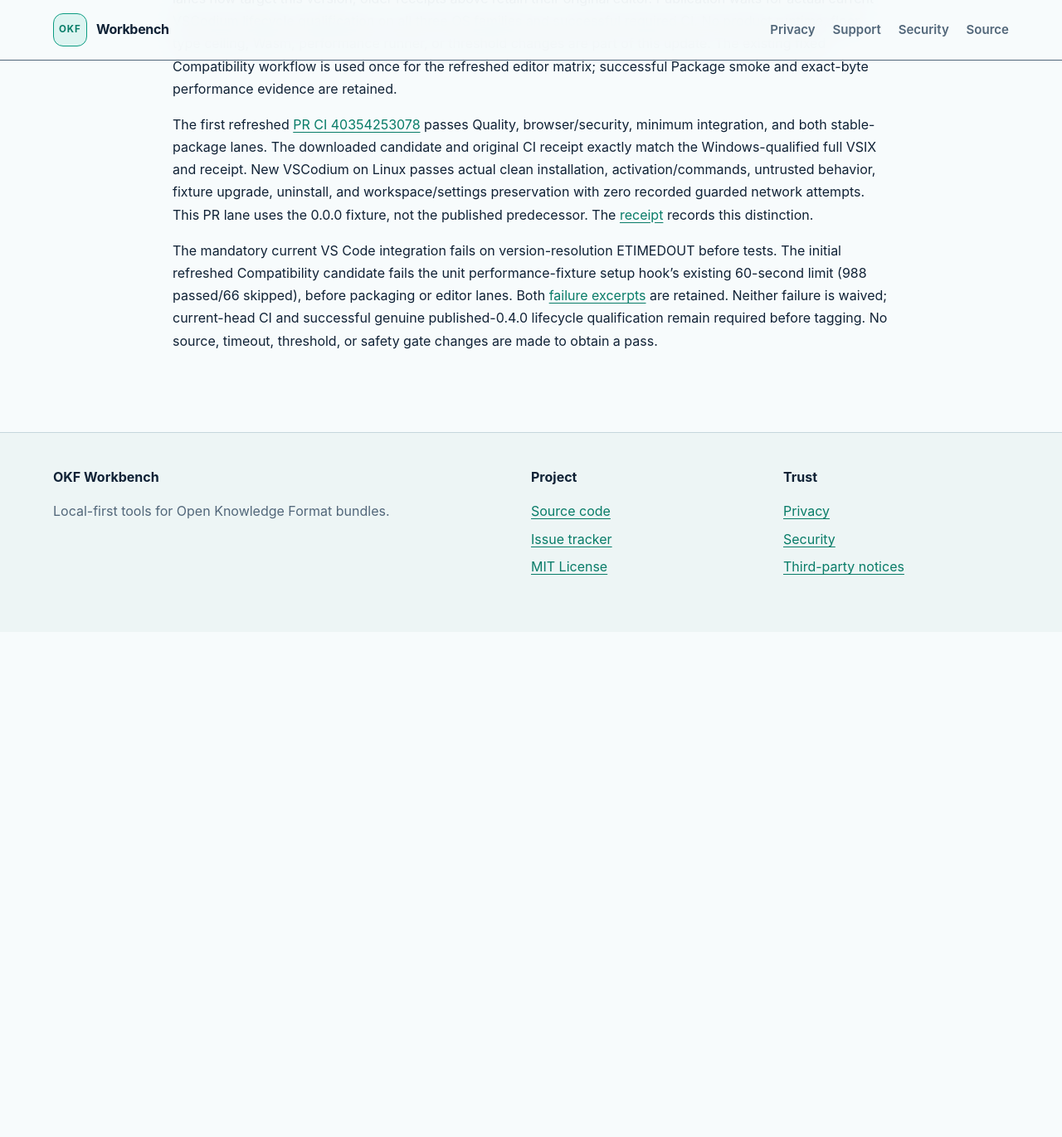
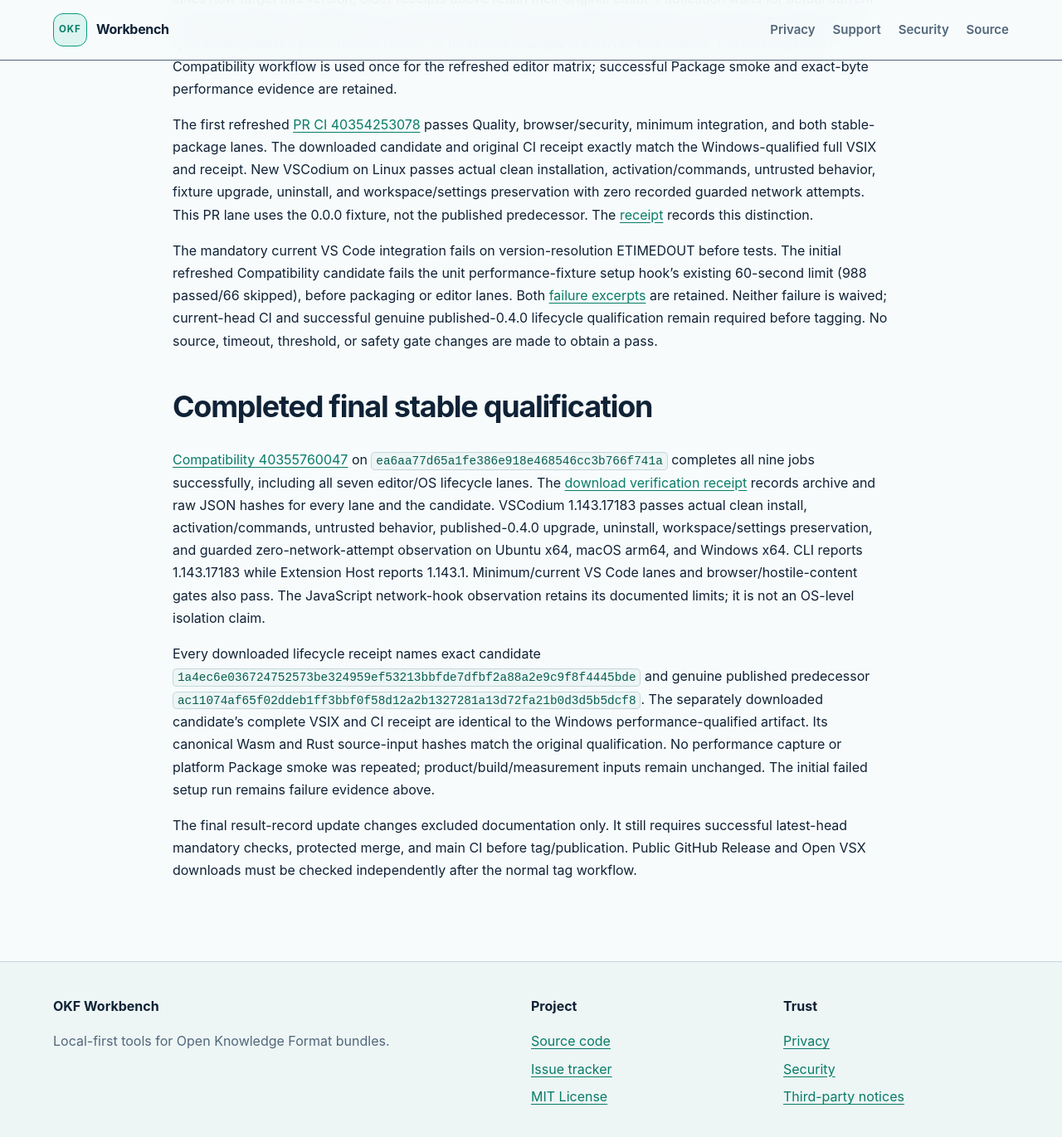
Before and after one commit to koizumikento/okf-workbench, a Jekyll site: the page built from docs/releases/0.4.1.md, in a window 1280 px wide and 1400 px high, scrolled down 5081 px. Shown: the top 1371 px of the window at 83% size. Built offline with Jekyll 4.4.1, drawn with Linux system fonts in a browser that asks for light colours; our own code applies the rules of GitHub Pages for plain Markdown files; before the commit the page ends 5843 px from its top, so only the background shows below that; some of the changed text lies outside the part shown.

Commit message:
docs: retain passing final stable cross-platform qualification

```diff
--- a/docs/releases/0.4.1.md
+++ b/docs/releases/0.4.1.md
@@ -6,7 +6,7 @@
 - Release route: the existing tag-only workflow from [ADR 0006](../decisions/0006-publish-open-vsx-from-version-tags.md).
 - API floor: VS Code `^1.123.0`; compile-time VS Code types `1.120.0`; Node tooling `24.18.0`.
 - Final editor qualification target: VS Code `1.143.1` and VSCodium `1.143.17183`
-  (Extension Host API `1.143.1`); new VSCodium lifecycle results pending.
+  (Extension Host API `1.143.1`); all seven final editor/OS lanes passed.
 
 The maintenance changes update development tooling and its security overrides. The
 production dependency set and local-only extension boundary are preserved. See the
@@ -223,3 +223,33 @@ before packaging or editor lanes. Both [failure excerpts](evidence/0.4.1-current
 are retained. Neither failure is waived; current-head CI and successful genuine
 published-0.4.0 lifecycle qualification remain required before tagging. No source,
 timeout, threshold, or safety gate changes are made to obtain a pass.
+
+## Completed final stable qualification
+
+[Compatibility 40355760047](https://github.com/koizumikento/okf-workbench/actions/runs/40355760047)
+on `ea6aa77d65a1fe386e918e468546cc3b766f741a` completes all nine jobs
+successfully, including all seven editor/OS lifecycle lanes. The
+[download verification receipt](evidence/0.4.1-final-stable-qualification.json)
+records archive and raw JSON hashes for every lane and the candidate.
+VSCodium 1.143.17183 passes actual clean install, activation/commands, untrusted
+behavior, published-0.4.0 upgrade, uninstall, workspace/settings preservation,
+and guarded zero-network-attempt observation on Ubuntu x64, macOS arm64, and
+Windows x64. CLI reports 1.143.17183 while Extension Host reports 1.143.1.
+Minimum/current VS Code lanes and browser/hostile-content gates also pass.
+The JavaScript network-hook observation retains its documented limits; it is
+not an OS-level isolation claim.
+
+Every downloaded lifecycle receipt names exact candidate
+`1a4ec6e036724752573be324959ef53213bbfde7dfbf2a88a2e9c9f8f4445bde`
+and genuine published predecessor
+`ac11074af65f02ddeb1ff3bbf0f58d12a2b1327281a13d72fa21b0d3d5b5dcf8`.
+The separately downloaded candidate's complete VSIX and CI receipt are identical
+to the Windows performance-qualified artifact. Its canonical Wasm and Rust
+source-input hashes match the original qualification. No performance capture
+or platform Package smoke was repeated; product/build/measurement inputs remain
+unchanged. The initial failed setup run remains failure evidence above.
+
+The final result-record update changes excluded documentation only. It still
+requires successful latest-head mandatory checks, protected merge, and main CI
+before tag/publication. Public GitHub Release and Open VSX downloads must be
+checked independently after the normal tag workflow.
```
Also changed, not shown: docs/release-checklist.md (+2 -2 lines), docs/releases/evidence/0.4.1-final-stable-qualification.json (added, +220 -0 lines).
